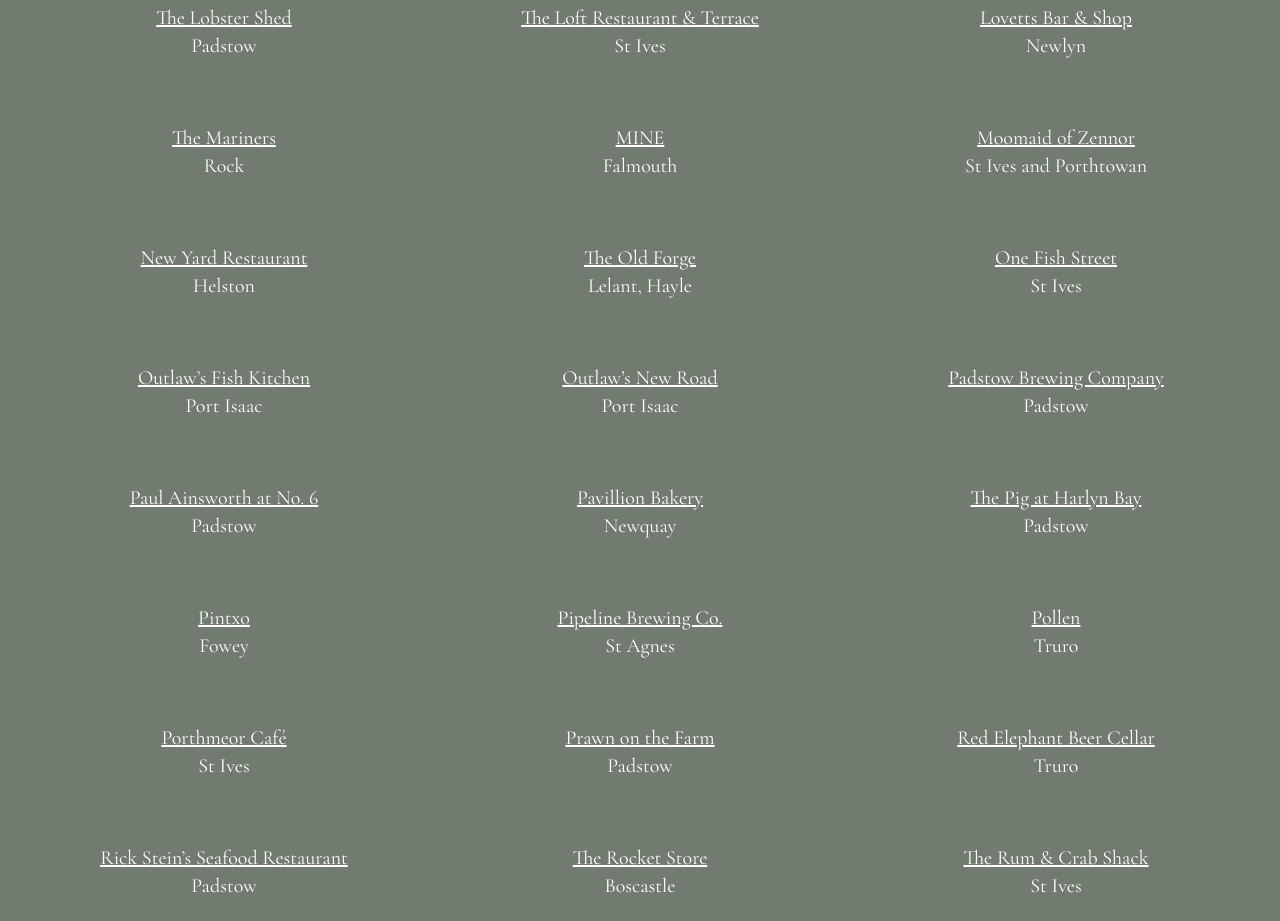
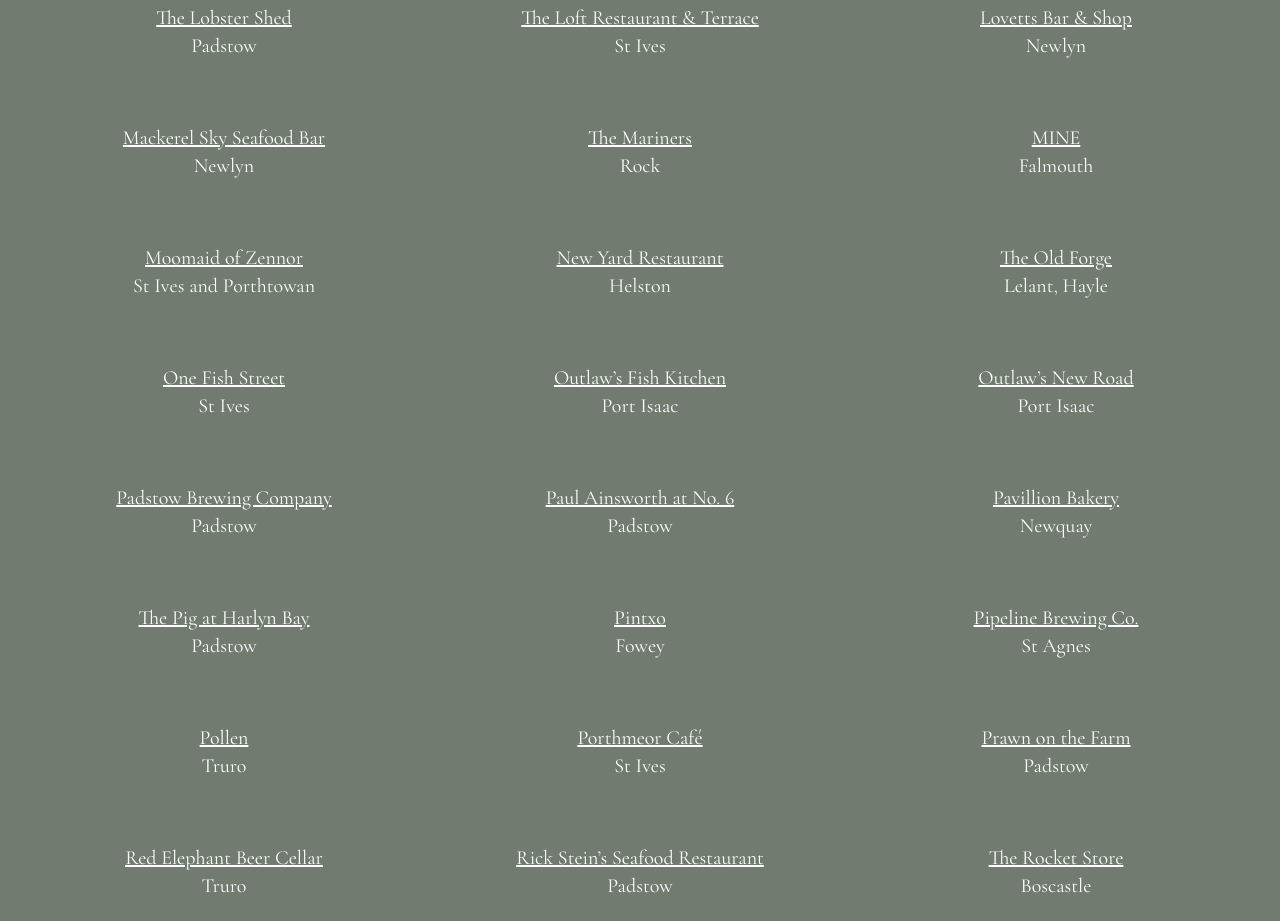
Before and after one commit to andrewgarner/wedding, a Next.js app: page /travel-and-stay in a window 1280 px wide. Shown: the part 4760-5681 px from the top of the page. Built offline with nearby package versions, Linux system fonts and the light colour scheme.

Commit message:
Add Mackerel Sky Seafood Bar

```diff
--- a/pages/travel-and-stay.tsx
+++ b/pages/travel-and-stay.tsx
@@ -573,6 +573,13 @@
           Newlyn
         </Text>
         <Text tag="li">
+          <Link href="http://www.mackerelskycafe.co.uk/" passHref>
+            <a>Mackerel Sky Seafood Bar</a>
+          </Link>
+          <br />
+          Newlyn
+        </Text>
+        <Text tag="li">
           <Link href="https://www.paul-ainsworth.co.uk/the-mariners/" passHref>
             <a>The Mariners</a>
           </Link>
```
